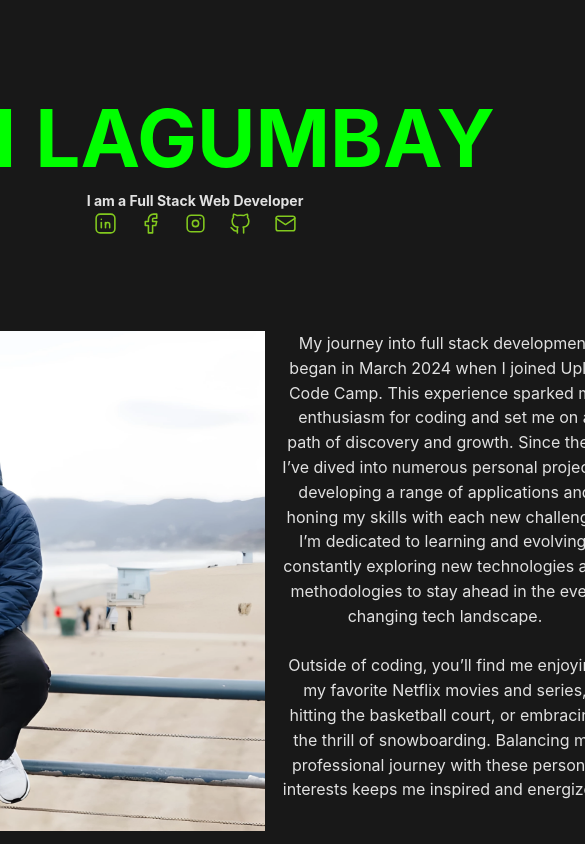
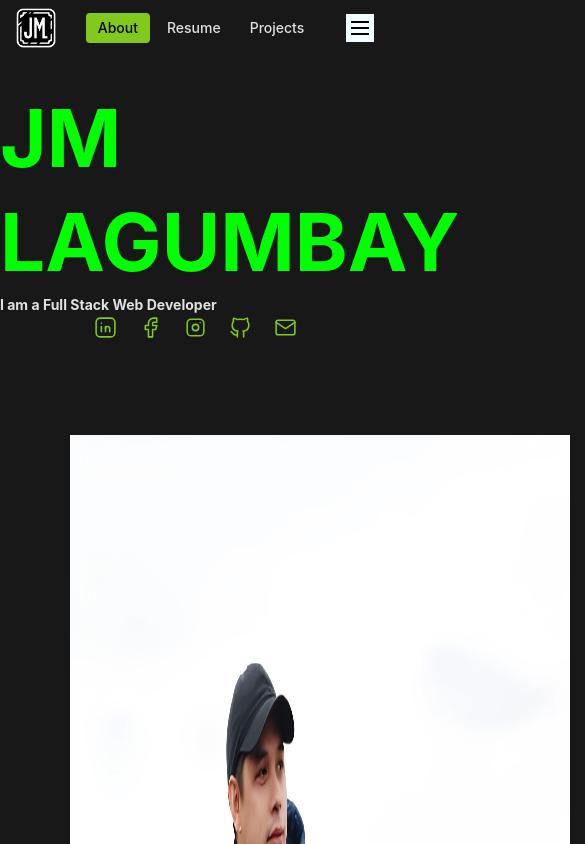
Before and after one commit to mikelagumbay22/jmlagumbay.com, a React (Vite) app: page / in a window 390 px wide. Shown: the top 844 px of the page, 585 px wide, since content can reach past the window. Built offline with nearby package versions, Linux system fonts and the light colour scheme.

Commit message:
fix: fixing site to be responsive

```diff
--- a/src/components/Navigation.jsx
+++ b/src/components/Navigation.jsx
@@ -1,18 +1,17 @@
 import { useState } from 'react';
-import { Container, Group, Burger, Image } from '@mantine/core';
+import { Container, Group, Burger, Image, Drawer, ScrollArea } from '@mantine/core';
 import { useDisclosure } from '@mantine/hooks';
 import JmLogo from '../assets/JmlLogo.png';
 import classes from './Navigation.module.css';
 
 const links = [
-  { link: '/about', label: 'About' },
-  { link: '/resume', label: 'Resume' },
-  { link: '/projects', label: 'Projects' },
-  { link: '/getintouch', label: 'Get in touch' },
+  { link: '#about', label: 'About' },
+  { link: '#resume', label: 'Resume' },
+  { link: '#projects', label: 'Projects' },
 ];
 
 function Navigation() {
-  const [opened, { toggle }] = useDisclosure(false);
+  const [opened, { toggle, close }] = useDisclosure(false);
   const [active, setActive] = useState(links[0].link);
 
   const items = links.map((link) => (
@@ -24,6 +23,13 @@ function Navigation() {
       onClick={(event) => {
         event.preventDefault();
         setActive(link.link);
+
+        const section = document.querySelector(link.link);
+        if (section) {
+          section.scrollIntoView({ behavior: 'smooth' });
+        }
+
+        close(); // Close the drawer after clicking a link
       }}
     >
       {link.label}
@@ -33,14 +39,32 @@ function Navigation() {
   return (
     <header className={classes.header}>
       <Container size="md" className={classes.inner}>
-      <Image src={JmLogo} alt="JM Lagumbay" className={classes.logo}/>
-        <Group gap={5} visibleFrom="sm">
+        <Image src={JmLogo} alt="JM Lagumbay" className={classes.logo} />
+        <Group className={classes.linksGroup} gap={5}>
           {items}
         </Group>
+        <Burger
+          opened={opened}
+          onClick={toggle}
+          className={classes.burger}
+          size="sm"
+        />
+      </Container>
 
-        <Burger opened={opened} onClick={toggle} hiddenFrom="xs" size="sm" className={classes.link}/>
-      </Container>
+      {/* Drawer for mobile view */}
+      <Drawer
+        opened={opened}
+        onClose={close}
+        padding="md"
+        size="100%"
+        className={classes.drawer}
+      >
+        <ScrollArea style={{ height: 'calc(100vh - 60px)' }}>
+          <div className={classes.mobileLinks}>{items}</div>
+        </ScrollArea>
+      </Drawer>
     </header>
   );
 }
+
 export default Navigation;
--- a/src/components/Navigation.module.css
+++ b/src/components/Navigation.module.css
@@ -2,7 +2,6 @@
   height: 56px;
   margin-bottom: 30px;
   width: 100%;
-
 }
 
 .inner {
@@ -10,7 +9,6 @@
   display: flex;
   justify-content: space-between;
   align-items: center;
-
 }
 
 .link {
@@ -33,15 +31,14 @@
   color: var(--mantine-color-black);
 }
 
-
 .logo {
   max-width: 40px;
 }
 
-/* parent{
-  display: flex;
+.burger {
+  background-color: azure;
 }
 
-.child-1{
-  flex-grow: 1;
-} */
+.burger.hiddenFrom-xs {
+  display: none;
+}
--- a/src/components/SocialMedia.jsx
+++ b/src/components/SocialMedia.jsx
@@ -1,5 +1,11 @@
-import { Flex, rem  } from '@mantine/core';
-import { IconBrandInstagram, IconBrandFacebook, IconBrandLinkedin, IconBrandGithub, IconMail } from '@tabler/icons-react';
+import { Flex, rem } from "@mantine/core";
+import {
+  IconBrandInstagram,
+  IconBrandFacebook,
+  IconBrandLinkedin,
+  IconBrandGithub,
+  IconMail,
+} from "@tabler/icons-react";
 
 function SocialMedia() {
   return (
@@ -12,33 +18,69 @@ function SocialMedia() {
         direction="row"
         wrap="wrap"
       >
+        <a
+          href="https://www.linkedin.com/in/jmlagumbay/"
+          target="_blank"
+          rel="noopener noreferrer"
+          style={{ textDecoration: "none", color: "inherit" }}
+        >
           <IconBrandLinkedin
             style={{ width: rem(25), height: rem(25) }}
             stroke={1.5}
             color="var(--mantine-color-lime-filled)"
           />
+        </a>
+
+        <a
+          href="https://www.facebook.com/jmlagumbay"
+          target="_blank"
+          rel="noopener noreferrer"
+          style={{ textDecoration: "none", color: "inherit" }}
+        >
           <IconBrandFacebook
             style={{ width: rem(25), height: rem(25) }}
             stroke={1.5}
             color="var(--mantine-color-lime-filled)"
           />
+        </a>
+
+        <a
+          href="https://www.instagram.com/mikelagumbay/"
+          target="_blank"
+          rel="noopener noreferrer"
+          style={{ textDecoration: "none", color: "inherit" }}
+        >
           <IconBrandInstagram
             style={{ width: rem(25), height: rem(25) }}
             stroke={1.5}
             color="var(--mantine-color-lime-filled)"
           />
+        </a>
+
+        <a
+          href="https://github.com/mikelagumbay22"
+          target="_blank"
+          rel="noopener noreferrer"
+          style={{ textDecoration: "none", color: "inherit" }}
+        >
           <IconBrandGithub
             style={{ width: rem(25), height: rem(25) }}
             stroke={1.5}
             color="var(--mantine-color-lime-filled)"
           />
+        </a>
+
+        <a
+          href="mailto:mikelagumbay@hotmail.com"
+          style={{ textDecoration: "none", color: "inherit" }}
+        >
           <IconMail
             style={{ width: rem(25), height: rem(25) }}
             stroke={1.5}
             color="var(--mantine-color-lime-filled)"
           />
+        </a>
       </Flex>
-
     </>
   );
 }
--- a/src/index.css
+++ b/src/index.css
@@ -16,7 +16,7 @@ h1 {
   line-height: 1.1;
 } */
 
-body {
+/* body {
   margin: 0;
   display: flex;
   place-items: center;
@@ -28,4 +28,10 @@ body {
   top: 0;
   left: 0;
   color: rgba(255, 255, 255, 0.87);
+} */
+
+body {
+
+  background-color: #181818;
+  color: rgba(255, 255, 255, 0.87);
 }
--- a/src/pages/Homepage.jsx
+++ b/src/pages/Homepage.jsx
@@ -1,4 +1,5 @@
 import Navigation from "../components/Navigation";
+import About from "../components/About";
 import Header from "../components/Header";
 import ProfileImage from "../components/ProfileImage";
 import SocialMedia from "../components/SocialMedia";
@@ -10,12 +11,18 @@ function Homepage() {
   return (
     <>
       <Navigation />
-      <Header />
+      <div id="about">
+        <Header />
+      </div>
       <SocialMedia />
       <ProfileImage />
-      <Stacks />
-      <WorkExperience />
-      <Projects />
+      <Stacks /> <About />
+      <div id="resume">
+        <WorkExperience />
+      </div>
+      <div id="projects">
+        <Projects />
+      </div>
     </>
   );
 }
```
Also changed, not shown: src/App.jsx (+12 -11 lines). Lines whose indentation alone changed are shown as unchanged.
